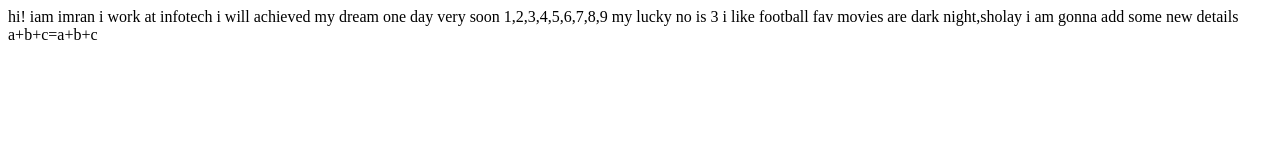
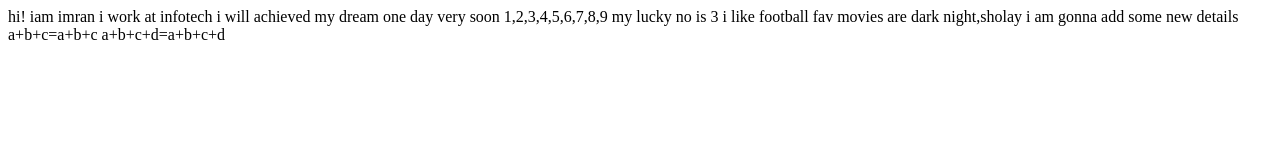
Before and after one commit to imran9007/student-name, a plain HTML site: page index.html in a window 1280 px wide. Drawn offline with Linux system fonts and the light colour scheme.

Commit message:
docs: adding formula 2
added some formula in this

```diff
--- a/index.html
+++ b/index.html
@@ -17,5 +17,6 @@
    fav movies are dark night,sholay
    i am gonna add some new details
    a+b+c=a+b+c
+   a+b+c+d=a+b+c+d
 </body>
 </html>
```
